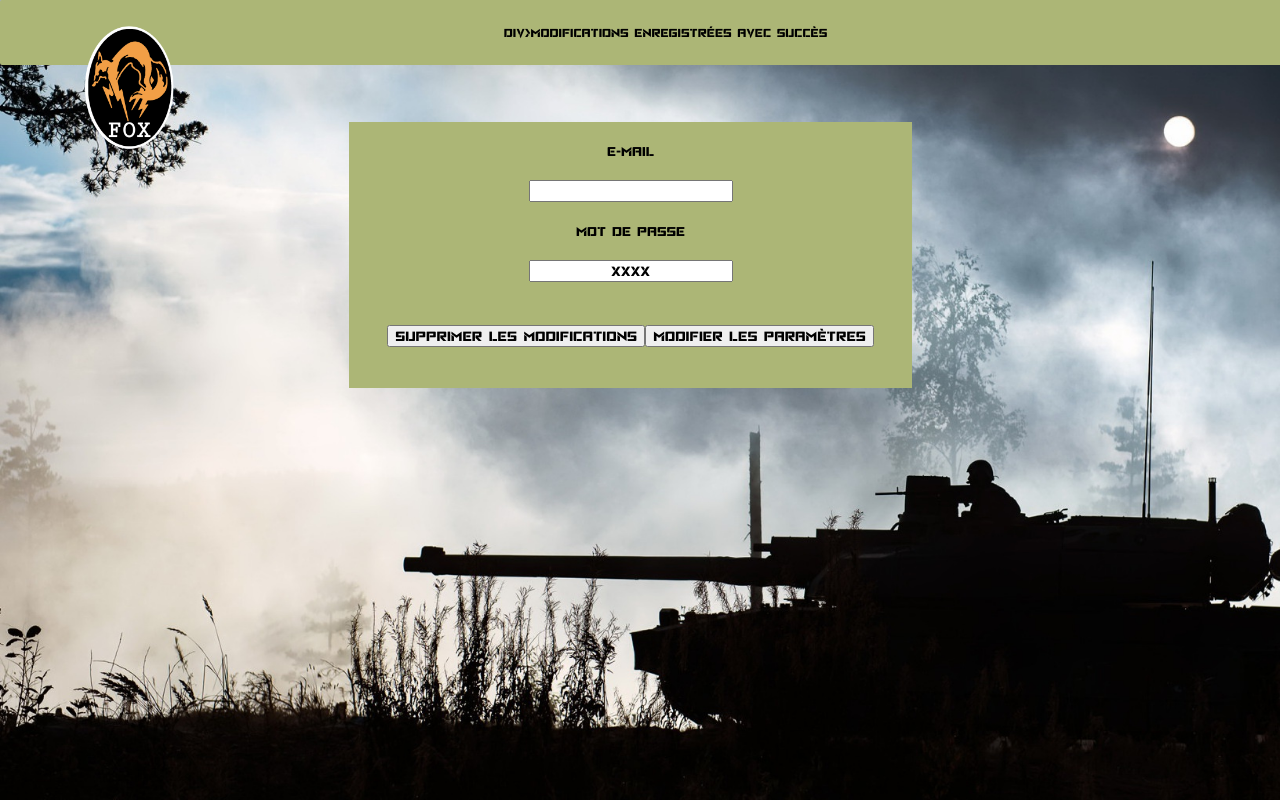
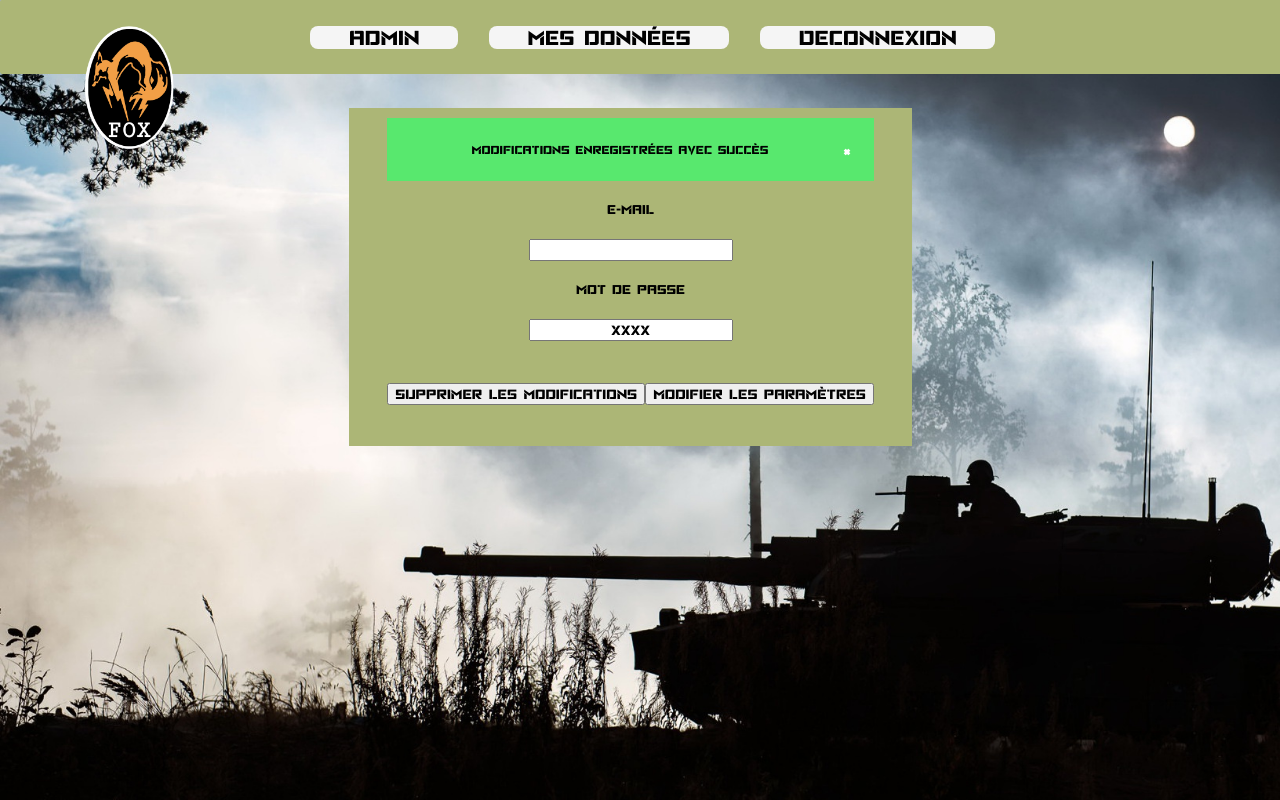
Before and after one commit to LesaintGuz/formular_website, a PHP site: page /page/modifParam/paramForm.php?modif=succeed in a window 1280 px wide. Run offline with PHP 8.4, Linux system fonts and the light colour scheme; the visitor is signed in with stand-in values (Sample User, id 1); data comes from the database, SQL or seed files in the repository; data that the repository does not hold is empty.

Commit message:
c est parfait

```diff
--- a/CSS/PopUp.css
+++ b/CSS/PopUp.css
@@ -47,6 +47,16 @@
     margin: auto;
 }
 
+.SucessBoxParam{
+    background-color: #58e86e ;
+    color : black ;
+    padding: 5%;
+
+    text-align: center;
+    margin: auto;
+    margin-top: 2%;
+}
+
 /* The close button */
 .closeBtn{
     margin-left: 15px;
--- a/page/modifParam/paramForm.php
+++ b/page/modifParam/paramForm.php
@@ -24,27 +24,17 @@ if(isset($_GET['modif'])){
         <link rel="stylesheet" href="../../CSS/Style.css">
         <link rel="icon" href="../../CSS/logo/favicon.ico" type="image/ico"><link rel="stylesheet" href="../../CSS/Style.css">
         <link rel="stylesheet" href="../../CSS/ModifStyle.css">
+        <link rel="stylesheet" href="../../CSS/PopUp.css">
         <meta charset="utf-8" />
         <title> Paramètres </title>
 </head>
 <body>
     <div class="WallpaperTank"></div>
-
     <header>
         <div class="headBarImg"></div>
         <div class="HeadBar">
-
-
             <?php
                 # into
-                if($result != NULL){
-                    if($result='succeed'){
-                        echo <<<EOF
-                        div>Modifications enregistrées avec succès</div>
-                        EOF;
-                    }
-                }
-
                 if($Admin == 1){
                     echo <<<EOF
                         <a href="../admin/validUser/validUserForm.php">Admin</a>
@@ -56,6 +46,18 @@ if(isset($_GET['modif'])){
         </div>
     </header>
     <div class="Datavisualizer">
+    <?php
+    if($result != NULL){
+        if($result='succeed'){
+            echo <<<EOF
+            <div class="SucessBoxParam">
+            <span class="closeBtn" onclick="this.parentElement.style.display='none';">&times;</span>
+            Modifications enregistrées avec succès
+            </div>
+            EOF;
+        }
+    }
+    ?>
     <form action="modifParam.php" method="POST" enctype="application/x-www-form-urlencoded">
         <div>
 	        <p>E-Mail</p>
```
